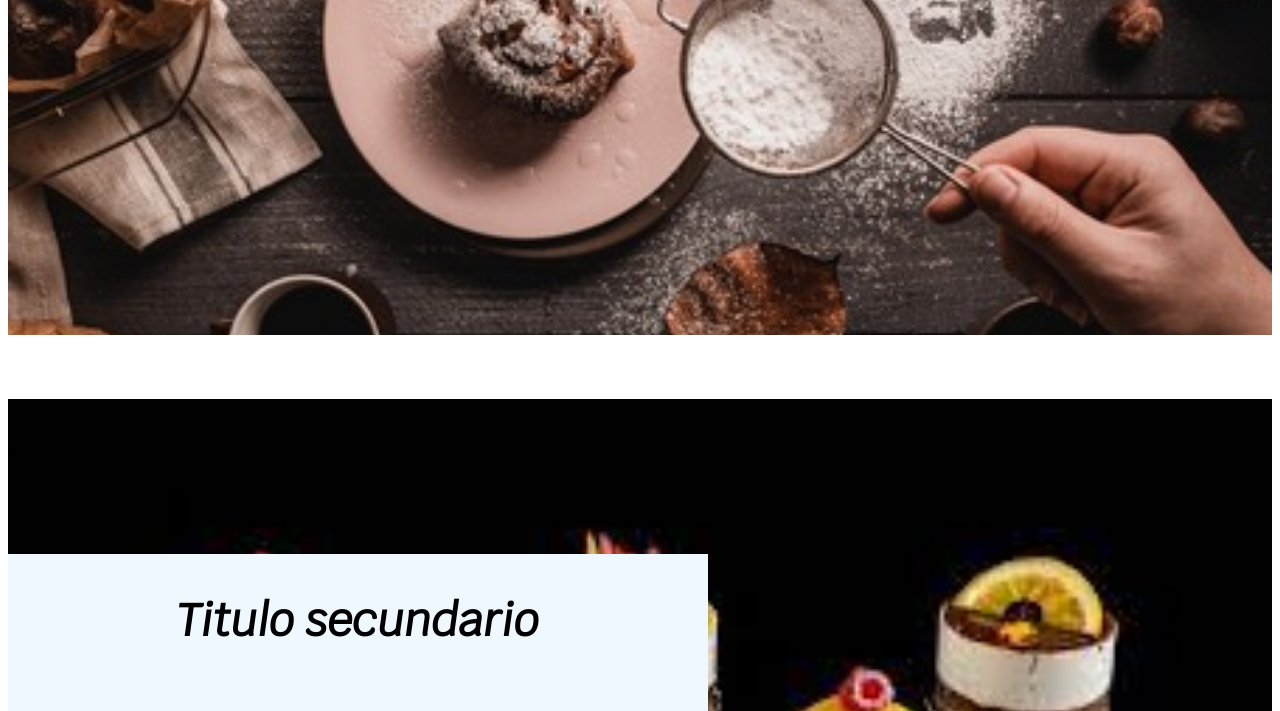
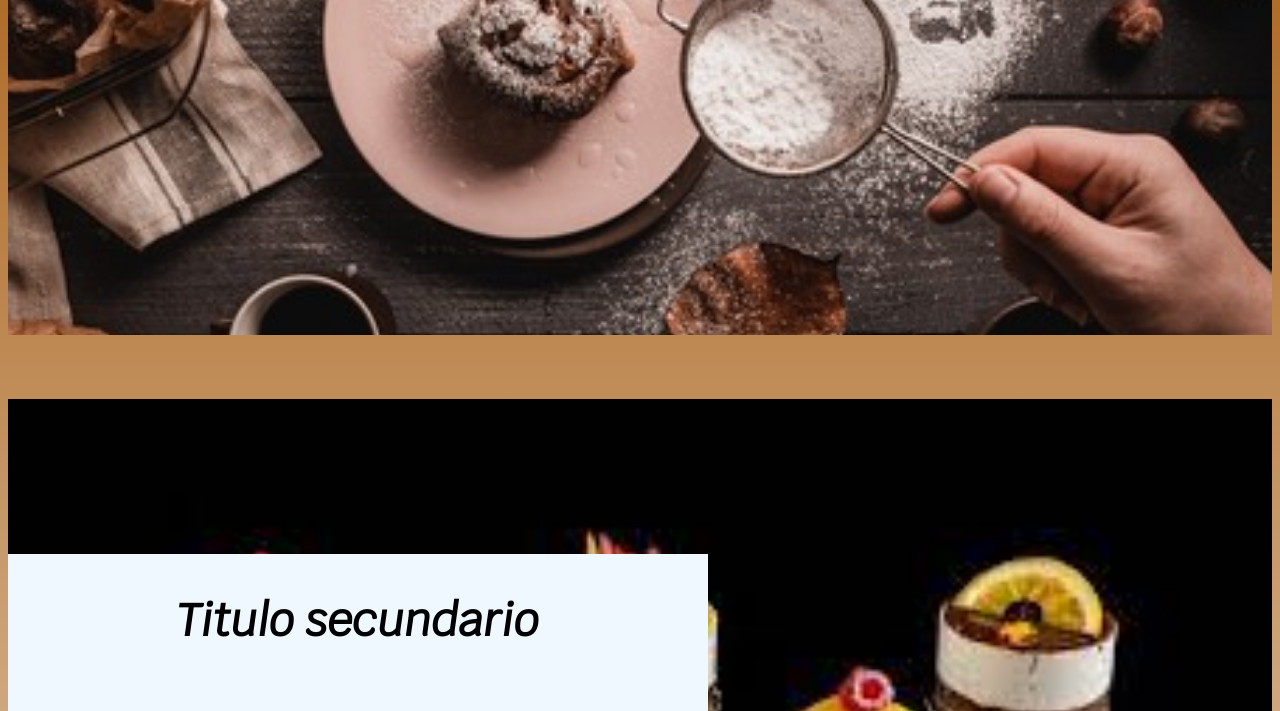
Before and after one commit to nicolasgdelg/Coderhouse, a plain HTML site: page index.html in a window 1280 px wide. Shown: the part 236-947 px from the top of the page. Drawn offline with Linux system fonts and the light colour scheme.

Commit message:
se realiza gradiante para merge

```diff
--- a/styles/styles.css
+++ b/styles/styles.css
@@ -393,3 +393,7 @@ display: flex;
         padding-bottom: 2rem;
     }
 }
+body{
+    background: rgb(36,19,0);
+    background: linear-gradient(0deg, rgba(36,19,0,1) 0%, rgba(212,105,22,0.00043767507002800965) 5%, rgba(164,89,13,1) 100%);
+}
```
